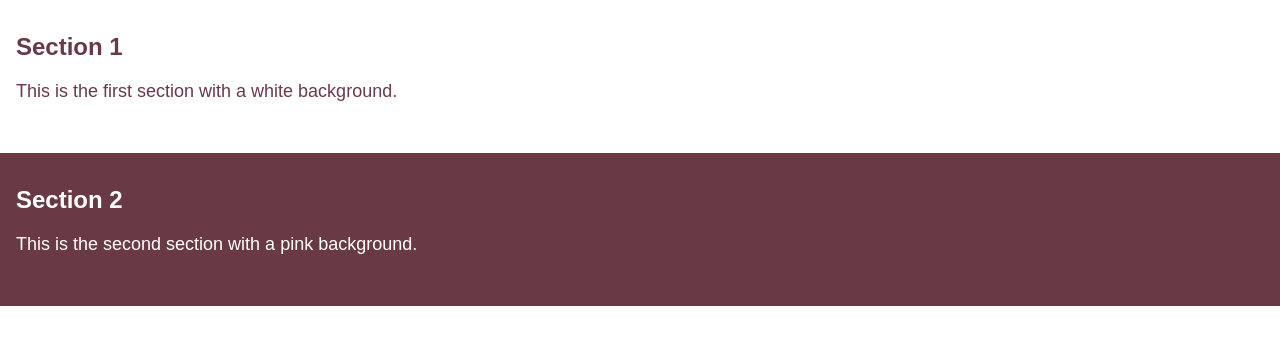
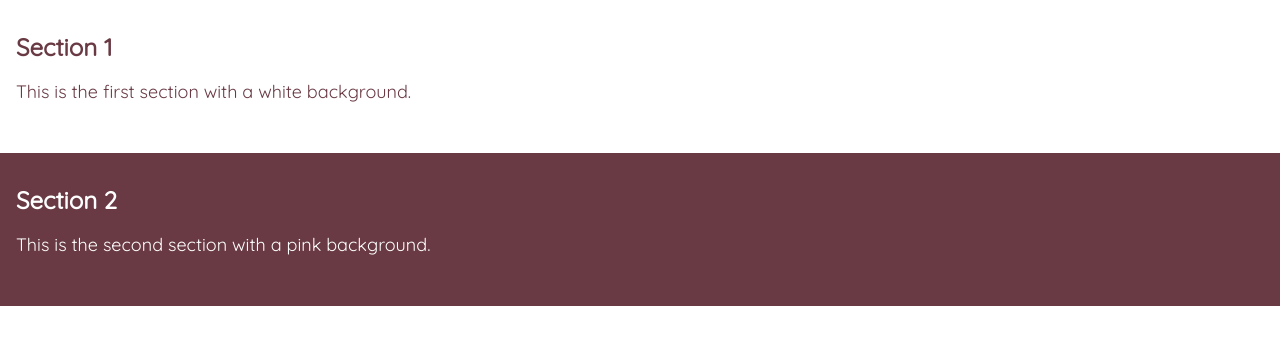
Before and after one commit to pweimann/new-construction-project, a Nuxt app: page / in a window 1280 px wide. Shown: the top 344 px of the page. Built offline with nearby package versions, Linux system fonts and the light colour scheme.

Commit message:
Configure Quicksand as default font.

```diff
--- a/nuxt.config.ts
+++ b/nuxt.config.ts
@@ -4,4 +4,9 @@ export default defineNuxtConfig({
     '@nuxtjs/google-fonts',
     '@nuxtjs/tailwindcss'
   ],
+  googleFonts: {
+    families: {
+      Quicksand: true,
+    }
+  }
 })
--- a/tailwind.config.ts
+++ b/tailwind.config.ts
@@ -4,7 +4,7 @@ import defaultTheme from 'tailwindcss/defaultTheme'
 export default <Partial<Config>>{
   theme: {
     fontFamily: {
-      sans: ['sans-serif'],
+      sans: ['Quicksand', 'sans-serif'],
       serif: ['serif']
     },
     extend: {
```
Also changed, not shown: public/placeholder.jpg (added).
